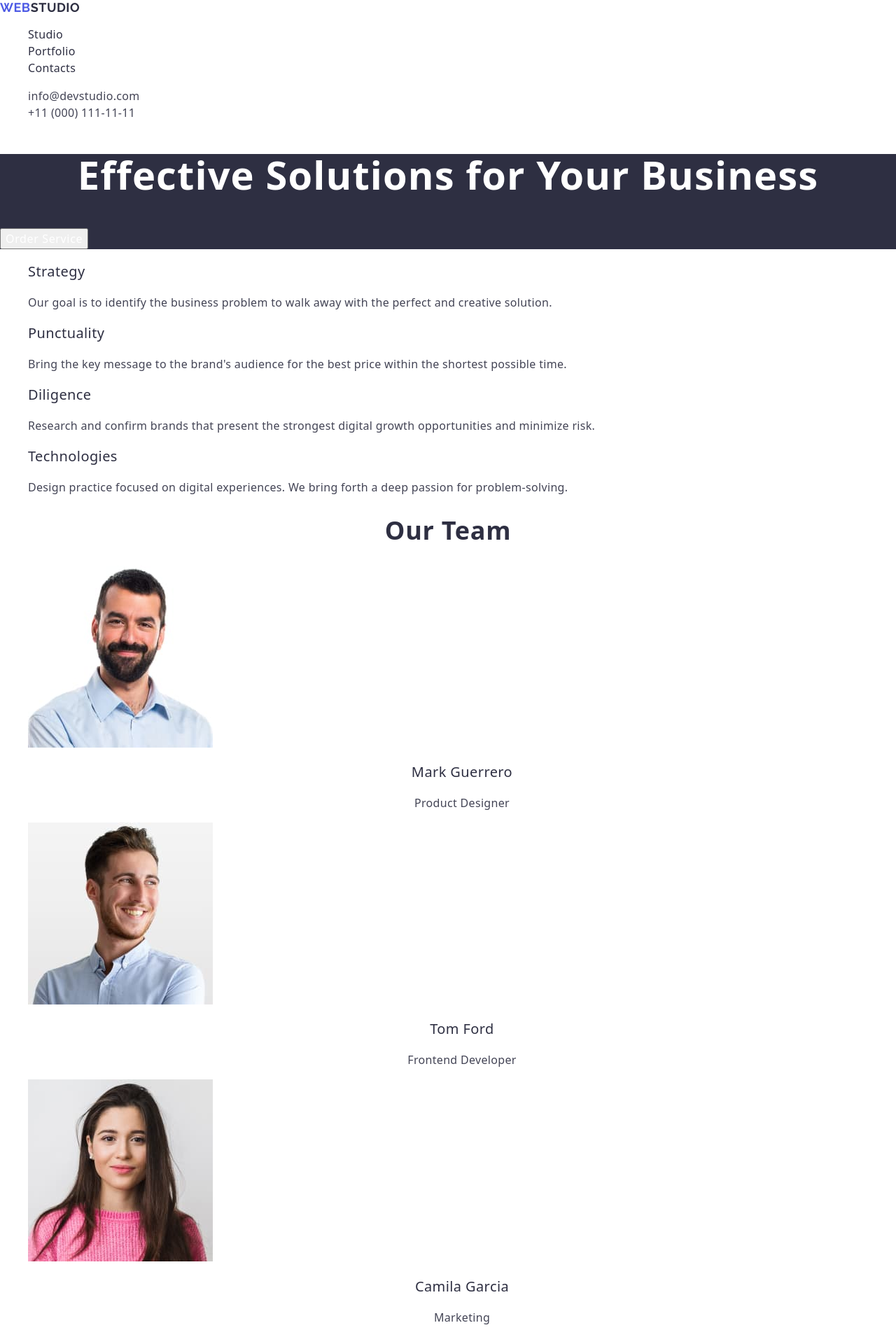
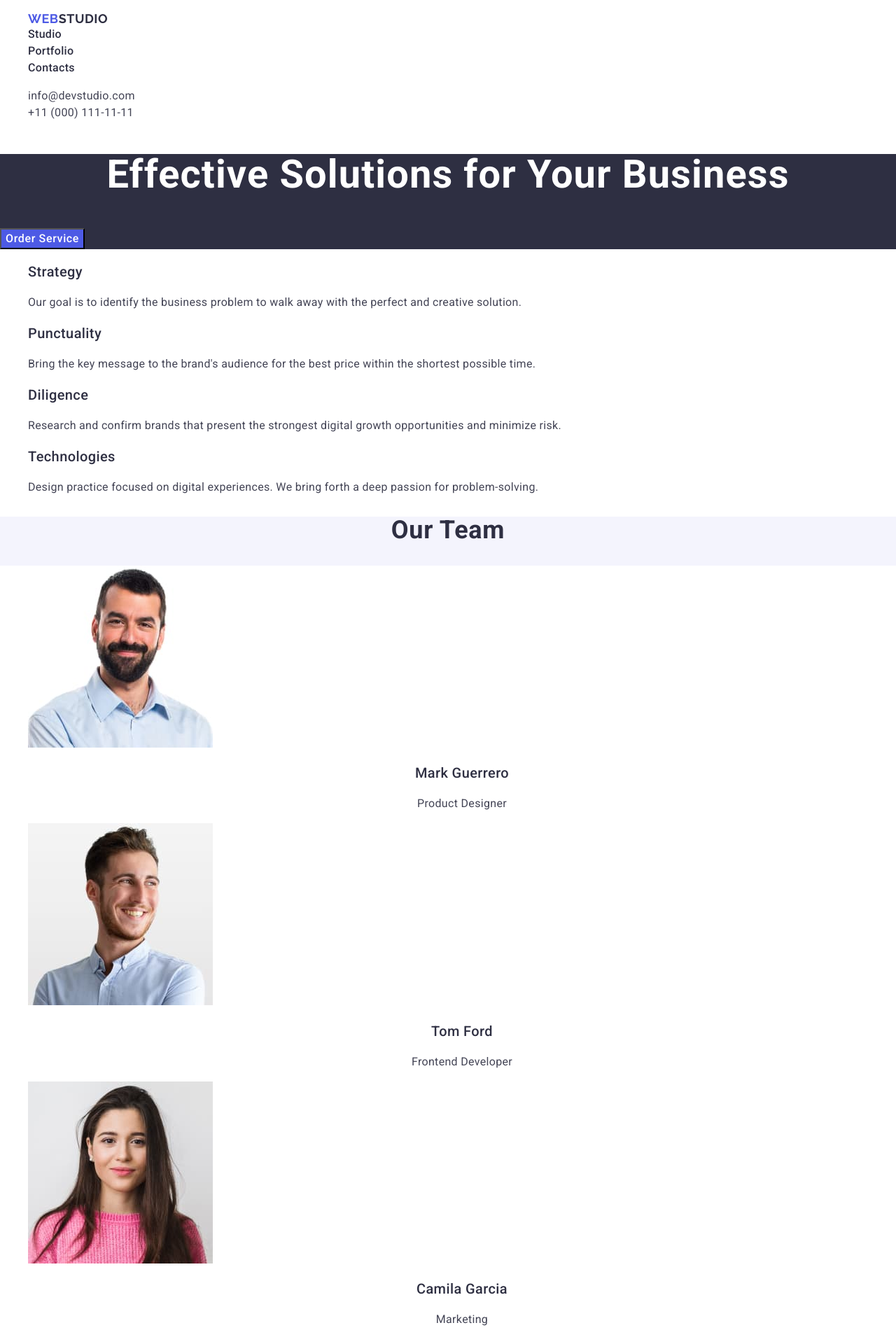
Before and after one commit to OlenaKorbut83/goit-markup-hw-02, a plain HTML site: page index.html in a window 1280 px wide. Shown: the top 1900 px of the page at 70% size. Drawn offline with nearby package versions, Linux system fonts and the light colour scheme.

Commit message:
changet html, css

```diff
--- a/css/styles.css
+++ b/css/styles.css
@@ -1,5 +1,5 @@
 body {
-  font-family: "Roboto", "Raleway" sans-serif;
+  font-family: "Roboto", sans-serif;
   color: #434455;
   background-color: #ffffff;
 }
@@ -34,7 +34,7 @@ a {
 
 .header-logo {
   color: #4d5ae5;
-  font-family: Raleway;
+  font-family: "Raleway", sans-serif;
   font-size: 18px;
   font-weight: 700;
   line-height: 1.17;
@@ -77,6 +77,8 @@ a {
 }
 
 .hero-button {
+  background-color: #4D5AE5;
+  font-family: "Roboto", sans-serif;
   color: #ffffff;
   font-size: 16px;
   font-weight: 500;
@@ -85,19 +87,16 @@ a {
   cursor: pointer;
 }
 
+.hero-button:hover {
+  background-color: #404BBF;
+}
+
+.hero-button:focus {
+  background-color: #404BBF;
+}
+
 /* =================FEATURES============ */
 
-/* .visually-hidden {
-    position: absolute;
-    width: 1px;
-    height: 1px;
-    margin: -1px;
-    border: 0;
-    padding: 0;
-    white-space: nowrap;
-    clip-path: inset(100%);
-    overflow: hidden;
-} */
 
 /* .features {
 }
@@ -124,8 +123,9 @@ a {
 
 /* ================TEAM============= */
 
-/* .team {
-} */
+.team {
+  background-color: #F4F4FD
+}
 
 .team-title {
   color: #2e2f42;
@@ -137,10 +137,11 @@ a {
   text-transform: capitalize;
 }
 
-/* .team-list {
+.team-list {
+  background-color: #ffffff;
 }
 
-.team-list-item {
+/* .team-list-item {
 } */
 
 .team-subtitle {
@@ -162,6 +163,7 @@ a {
 /* ============PORTFOLIO======== */
 
 /* .portfolio {
+
 } */
 
 .portfolio-title {
@@ -196,13 +198,17 @@ a {
 
 /* ==============FOOTER============= */
 
+.footer {
+  background-color: #2e2f42;
+}
+
 .footer-logo {
   color: #4d5ae5;
-  font-family: Raleway;
+  font-family: "Raleway", sans-serif;
   font-size: 18px;
   font-weight: 700;
   line-height: 1.17;
-  letter-spacing: 0.03;
+  letter-spacing: 0.03em;
   text-transform: uppercase;
 }
 
--- a/index.html
+++ b/index.html
@@ -22,11 +22,13 @@
   <body>
     <header class="header">
       <nav class="header-navigation">
-        <a class="header-logo" href="./index.html"
-          >Web<span class="header-logo-color">Studio</span></a
-        >
+        <ul class="header-menu-list">
+          <li class="header-menu-item">
+            <a class="header-logo" href="./index.html"
+              >Web<span class="header-logo-color">Studio</span></a
+            >
+          </li>
 
-        <ul class="header-menu-list">
           <li class="header-menu-item">
             <a class="header-menu-link" href>Studio</a>
           </li>
```
